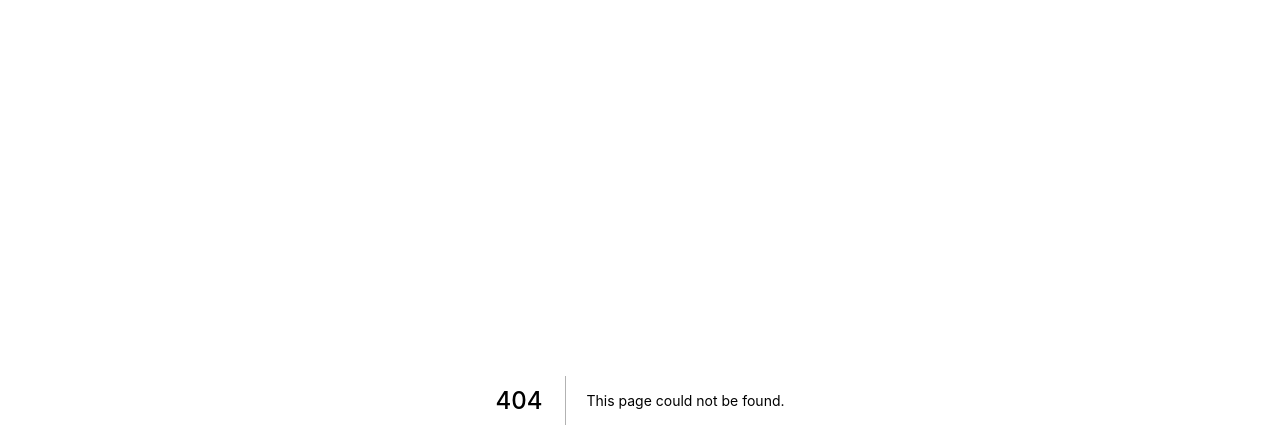
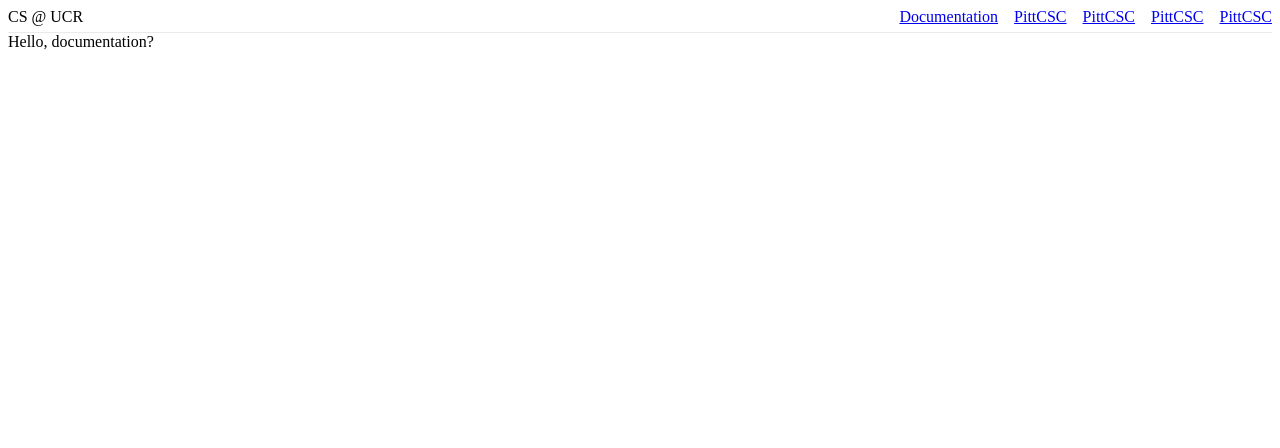
Before and after one commit to raymondwzeng/ucr-cs-website, a Next.js app in the folder client/: page /documentation in a window 1280 px wide. Before the commit this address had no page. Shown: the top 448 px of the page. Built offline with nearby package versions, Linux system fonts and the light colour scheme.

Commit message:
Added documentation page skeleton

```diff
--- /dev/null
+++ b/client/pages/documentation.js
@@ -0,0 +1,14 @@
+import Head from 'next/head'
+import Header from './components/header'
+
+export default function Documentation() {
+    return (
+        <div className='container'>
+            <Head>
+                <title>UCR CS Discord</title>
+            </Head>
+            <Header/>
+            Hello, documentation?
+        </div>
+    )
+}
```
